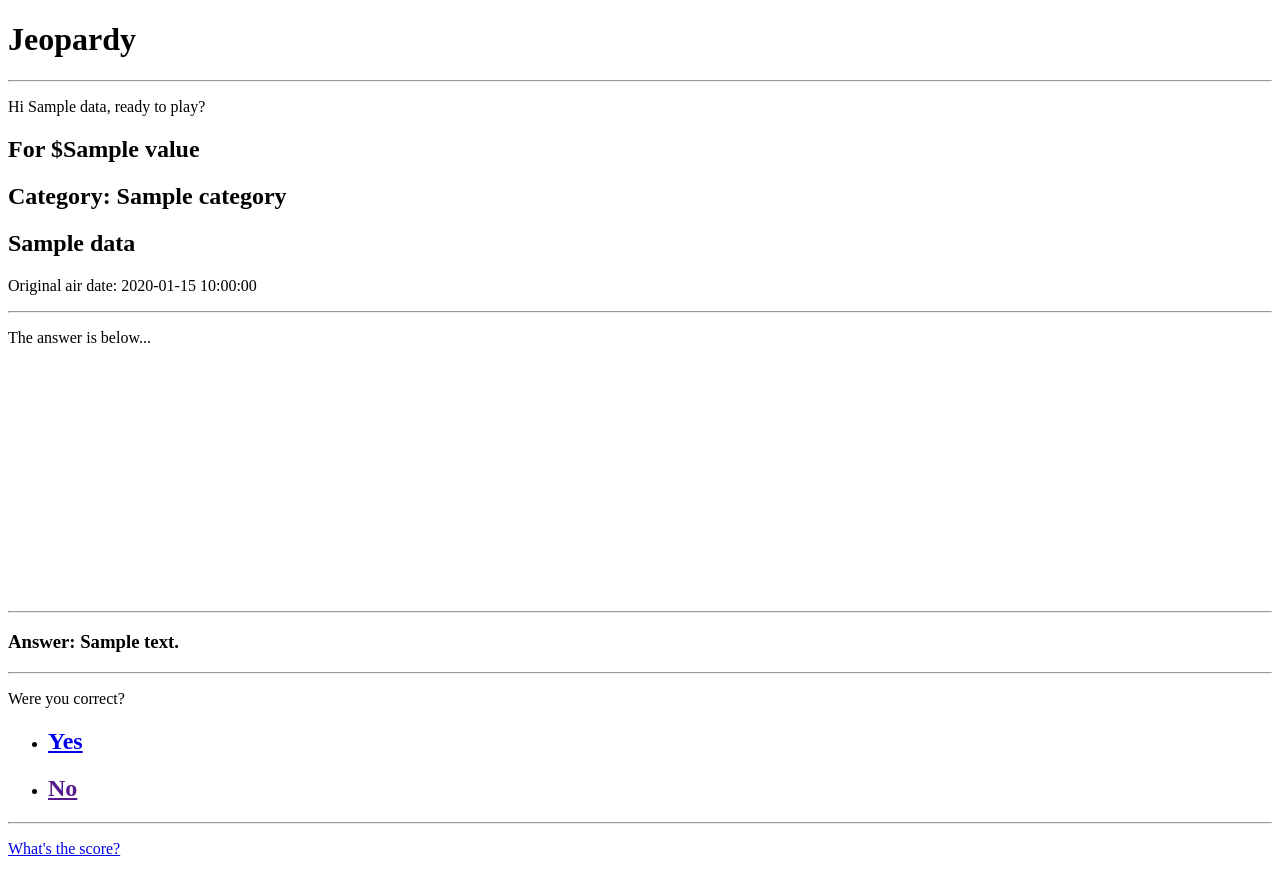
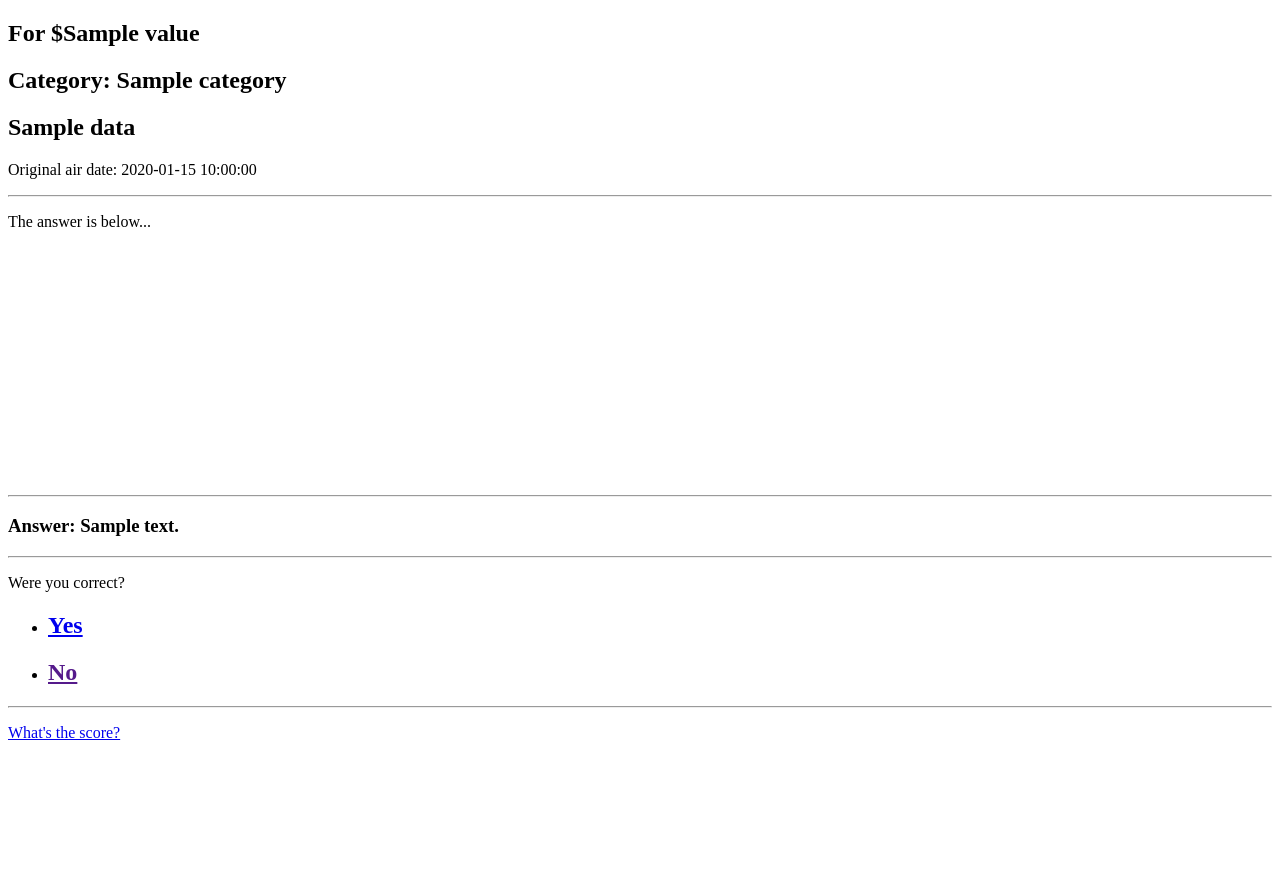
Before and after one commit to joeforyou/jmail, a Python web app: template templates/email.html in a window 1280 px wide. After the commit the page ends 740 px from the top, so only its background shows below. Run offline with Jinja, Linux system fonts and the light colour scheme; the template is opened without the code that fills it: most values are stand-ins (such as "Sample title", 1, 10 or a date in 2020).

Commit message:
Removed name.

```diff
--- a/mail.py
+++ b/mail.py
@@ -27,7 +27,7 @@
   msg = MIMEMultipart('alternative')
   msg['Subject'] = "Daily Jeopardy for " + datetime.now().strftime('%b %d')
   msg['From'] = replyto
-  msg['To'] = sendto
+  msg['To'] = ', '.join(sendto)
 
   # Make sure value is Number. If null, set a default value of 200.
   dollar_amount = 200
--- a/templates/email.html
+++ b/templates/email.html
@@ -13,9 +13,6 @@
     </style>
 </head>
 <body>
-    <h1>Jeopardy</h1>
-    <hr>
-    <p>Hi {{ data.name }}, ready to play?</p>
     <h2>For ${{ data.value }}</h2>
     <h2>Category: {{ data.category }}</h2>
     <h2>{{ data.question }}</h2>
```
